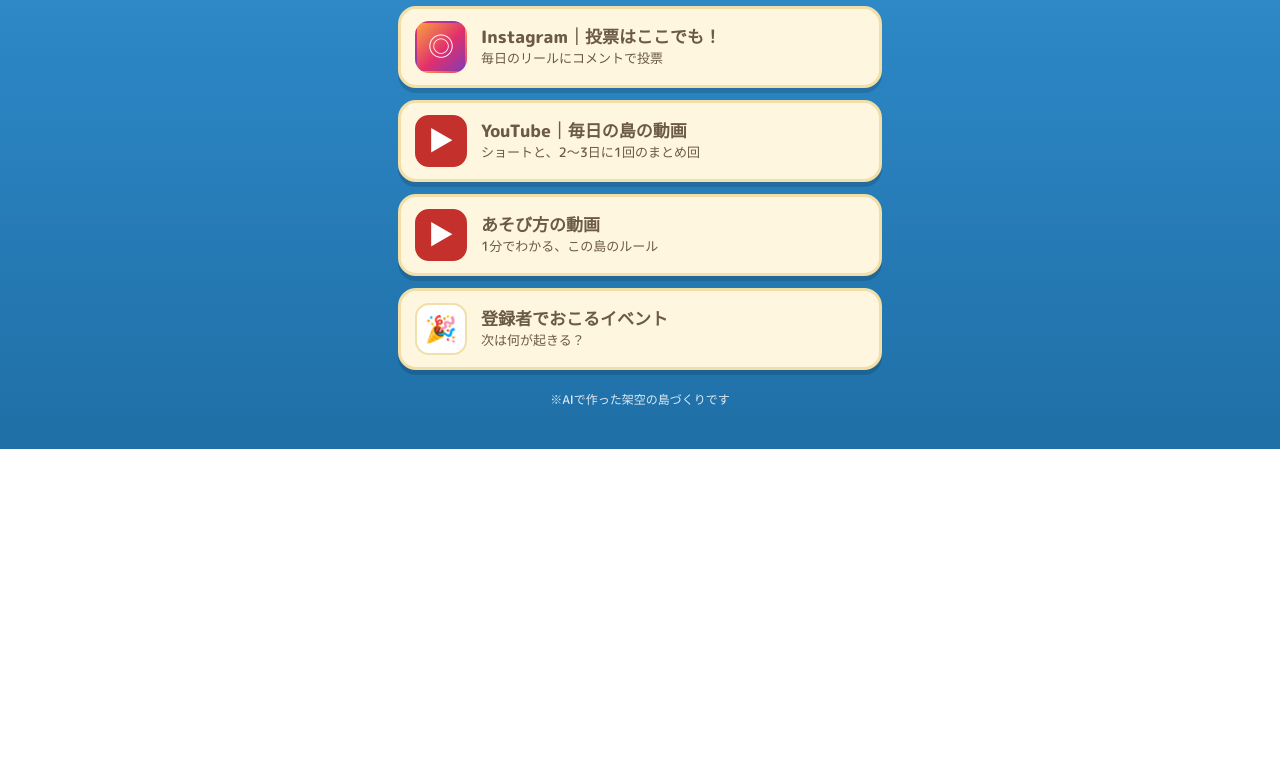
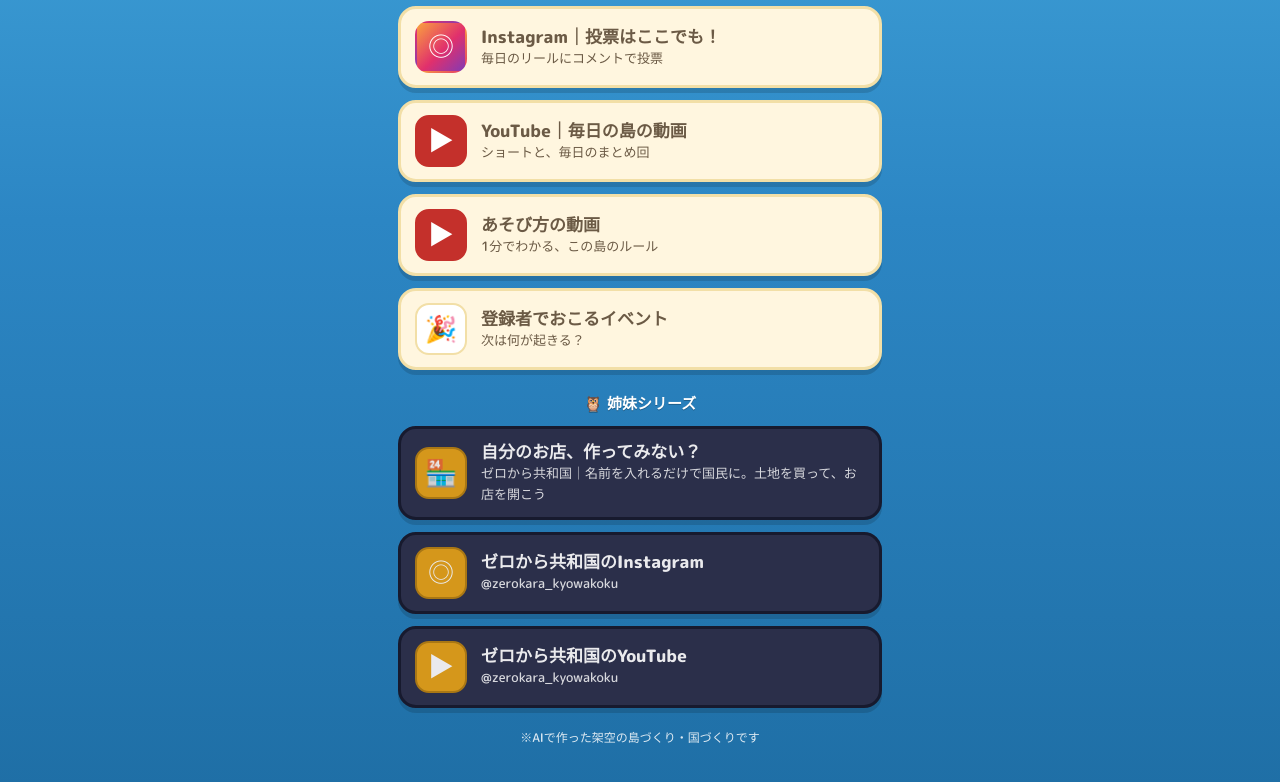
Before and after one commit to sunyouliulai129-beep/chiisanashima, a plain HTML site: page links.html in a window 1280 px wide. Shown: the part 472-1254 px from the top of the page. Before the commit the page ends 921 px from the top, so only its background shows below. Drawn offline with Linux system fonts and the light colour scheme.

Commit message:
Add files via upload

```diff
--- a/links.html
+++ b/links.html
@@ -26,6 +26,9 @@ a.l span{display:block;font-size:13px;color:var(--soft)}
 a.l.hot{background:var(--or);border-color:#e2560a;color:#fff}a.l.hot span{color:#fff;opacity:.92}
 a.l.yt .ic{background:#c4302b;color:#fff;border-color:#c4302b}
 a.l.ig .ic{background:linear-gradient(135deg,#f9a03f,#e1306c 55%,#833ab4);color:#fff;border-color:transparent}
+a.l.zk{background:#2b2f4a;border-color:#171a2e;color:#fff}a.l.zk span{color:#fff;opacity:.9}
+a.l.zk .ic{background:#E8A317;border-color:#b77f0f}
+h2.sub{color:#fff;font-size:15px;margin:22px 0 10px;text-shadow:0 1px 0 rgba(0,0,0,.25)}
 footer{color:#fff;opacity:.85;font-size:12px;margin-top:20px}
 </style>
 </head>
@@ -38,11 +41,16 @@ footer{color:#fff;opacity:.85;font-size:12px;margin-top:20px}
  <a class="l hot" href="./index.html#guide"><span class="ic">🔰</span><span><b>初めての方へ</b><span>島民になる方法・あそび方</span></span></a>
  <a class="l" href="./index.html#top"><span class="ic">🏝️</span><span><b>島のサイト｜島民カード・ランキング</b><span>自分の名前で、島で何してるか見られる</span></span></a>
  <a class="l ig" href="https://www.instagram.com/chiisanashima_sekai/"><span class="ic">◎</span><span><b>Instagram｜投票はここでも！</b><span>毎日のリールにコメントで投票</span></span></a>
- <a class="l yt" href="https://www.youtube.com/@chiisanashima_sekai"><span class="ic">▶</span><span><b>YouTube｜毎日の島の動画</b><span>ショートと、2〜3日に1回のまとめ回</span></span></a>
+ <a class="l yt" href="https://www.youtube.com/@chiisanashima_sekai"><span class="ic">▶</span><span><b>YouTube｜毎日の島の動画</b><span>ショートと、毎日のまとめ回</span></span></a>
  <a class="l yt" href="https://www.youtube.com/watch?v=vvBqoxYzO7c"><span class="ic">▶</span><span><b>あそび方の動画</b><span>1分でわかる、この島のルール</span></span></a>
  <a class="l" href="./index.html#events"><span class="ic">🎉</span><span><b>登録者でおこるイベント</b><span>次は何が起きる？</span></span></a>
 
- <footer>※AIで作った架空の島づくりです</footer>
+ <h2 class="sub">🦉 姉妹シリーズ</h2>
+ <a class="l zk" href="./zerokara/#me"><span class="ic">🏪</span><span><b>自分のお店、作ってみない？</b><span>ゼロから共和国｜名前を入れるだけで国民に。土地を買って、お店を開こう</span></span></a>
+ <a class="l zk" href="https://www.instagram.com/zerokara_kyowakoku/"><span class="ic">◎</span><span><b>ゼロから共和国のInstagram</b><span>@zerokara_kyowakoku</span></span></a>
+ <a class="l zk" href="https://www.youtube.com/@zerokara_kyowakoku"><span class="ic">▶</span><span><b>ゼロから共和国のYouTube</b><span>@zerokara_kyowakoku</span></span></a>
+
+ <footer>※AIで作った架空の島づくり・国づくりです</footer>
 </main>
 </body>
 </html>
```
